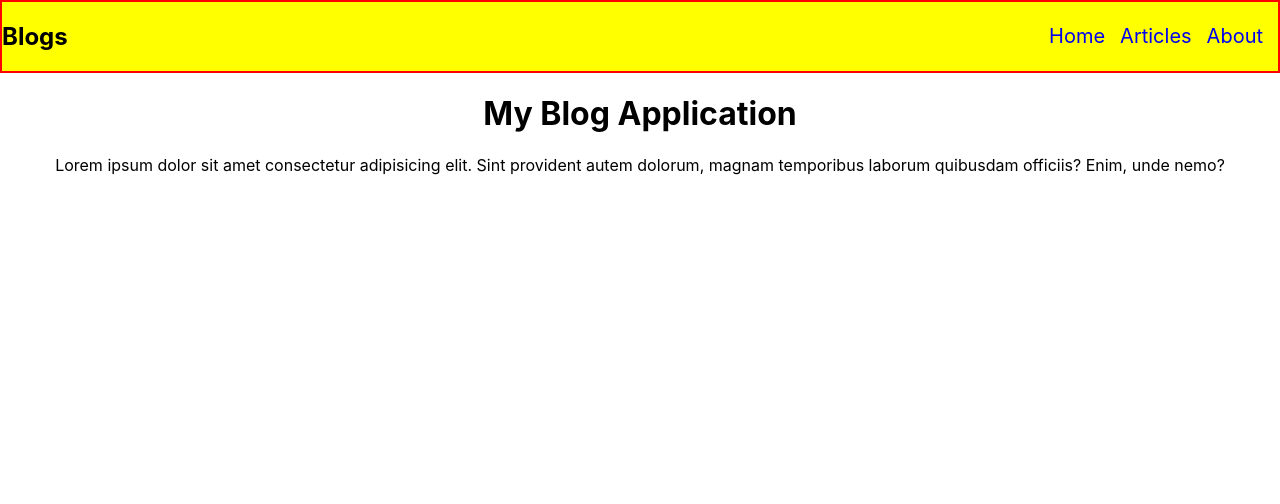
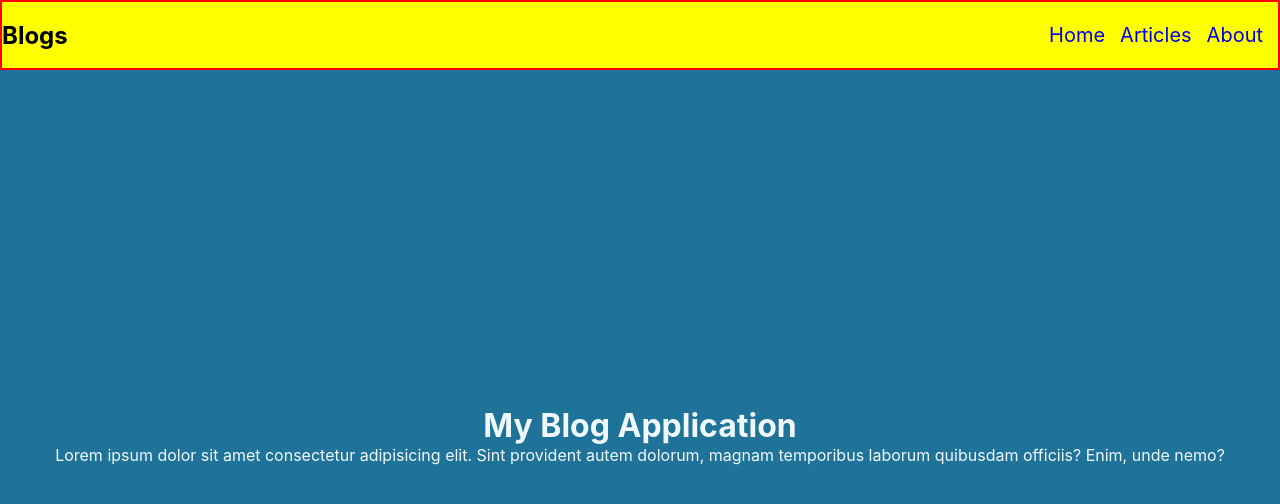
Before and after one commit to anilbdev/blog-app-frontend, a React (Create React App) app: page / in a window 1280 px wide. Shown: the top 504 px of the page. Built offline with nearby package versions, Linux system fonts and the light colour scheme.

Commit message:
Home UI done

```diff
--- a/package.json
+++ b/package.json
@@ -3,10 +3,14 @@
   "version": "0.1.0",
   "private": true,
   "dependencies": {
+    "@emotion/react": "^11.7.1",
+    "@emotion/styled": "^11.6.0",
+    "@mui/material": "^5.4.0",
     "@testing-library/jest-dom": "^5.16.1",
     "@testing-library/react": "^12.1.2",
     "@testing-library/user-event": "^13.5.0",
     "axios": "^0.25.0",
+    "node-sass": "^7.0.1",
     "react": "^17.0.2",
     "react-dom": "^17.0.2",
     "react-router-dom": "^6.2.1",
--- a/public/index.html
+++ b/public/index.html
@@ -24,7 +24,16 @@
       work correctly both with client-side routing and a non-root public URL.
       Learn how to configure a non-root public URL by running `npm run build`.
     -->
-    <title>React App</title>
+    <link
+      rel="stylesheet"
+      href="https://fonts.googleapis.com/css?family=Roboto:300,400,500,700&display=swap"
+    />
+    <link
+      rel="stylesheet"
+      href="https://fonts.googleapis.com/icon?family=Material+Icons"
+    />
+
+    <title>Blog App</title>
   </head>
   <body>
     <noscript>You need to enable JavaScript to run this app.</noscript>
--- a/src/App.js
+++ b/src/App.js
@@ -1,4 +1,4 @@
-import './App.css';
+// import './App.css';
 import { BrowserRouter, Route, Routes } from 'react-router-dom'
 import Home from './pages/Home';
 import About from './pages/About';
--- a/src/componenets/Header.css
+++ b/src/componenets/Header.css
@@ -4,6 +4,7 @@
     align-items: center;
     border: 2px solid red;
     background-color: yellow;
+    height: 70px;
 }
 
 .menu{
--- /dev/null
+++ b/src/global.scss
@@ -0,0 +1,4 @@
+$primaryColor:#207398;
+$primaryColor-light:#a6e7ff;
+$secondaryColor:#E21717;
+$secondaryColor-light:#f8abab;
--- a/src/index.css
+++ b/src/index.css
@@ -1,3 +1,9 @@
+*{
+  margin: 0;
+  padding: 0;
+  box-sizing: border-box;
+}
+
 body {
   margin: 0;
   font-family: -apple-system, BlinkMacSystemFont, 'Segoe UI', 'Roboto', 'Oxygen',
@@ -5,6 +11,7 @@ body {
     sans-serif;
   -webkit-font-smoothing: antialiased;
   -moz-osx-font-smoothing: grayscale;
+
 }
 
 code {
--- a/src/pages/Home.jsx
+++ b/src/pages/Home.jsx
@@ -1,4 +1,5 @@
 import React from 'react';
+import './Home.scss'
 
 function Home() {
   return <div className='home'>
--- /dev/null
+++ b/src/pages/Home.scss
@@ -0,0 +1,12 @@
+@import '../global.scss';
+
+.home {
+  background-color: $primaryColor;
+  display: flex;
+  flex-direction: column;
+  justify-content: center;
+  align-items: center;
+  height: calc(100vh - 70px);
+  color: aliceblue;
+  text-align: center;
+}
```
Also changed, not shown: src/pages/Home.css (deleted), 1 other file (tests, documents, lock files or other folders).
